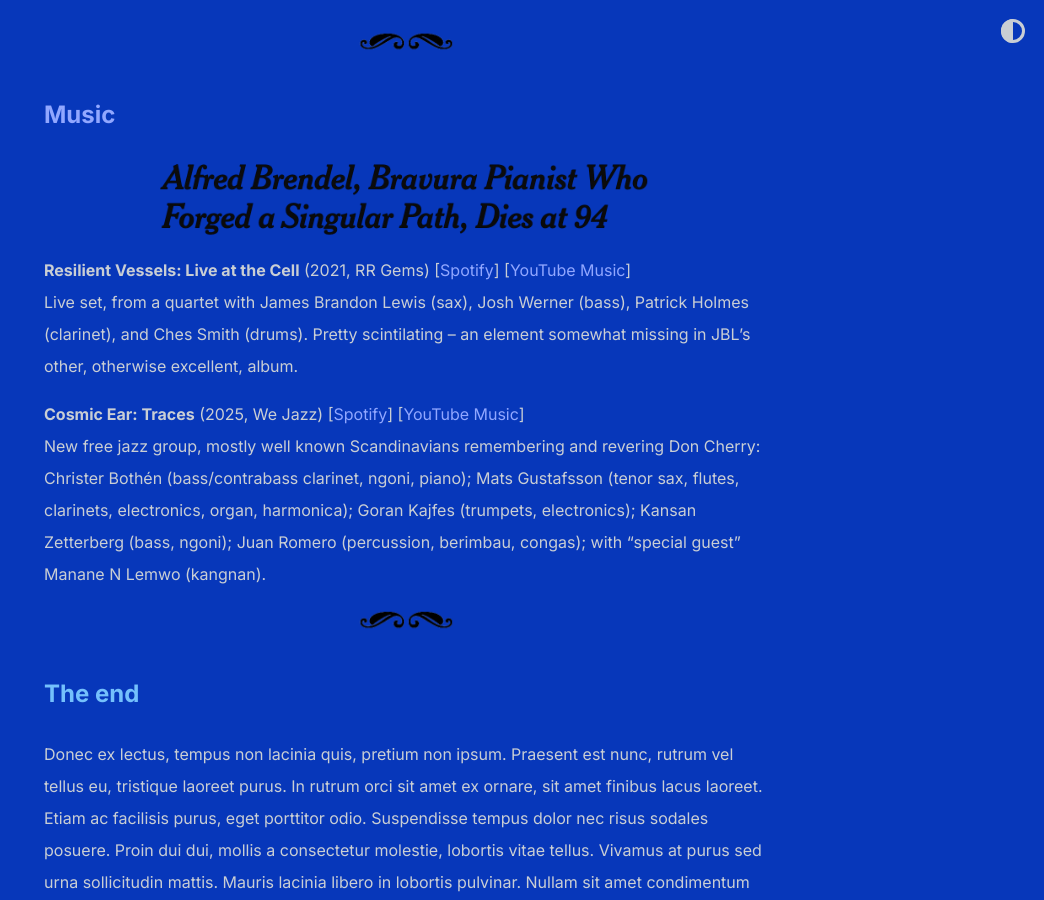
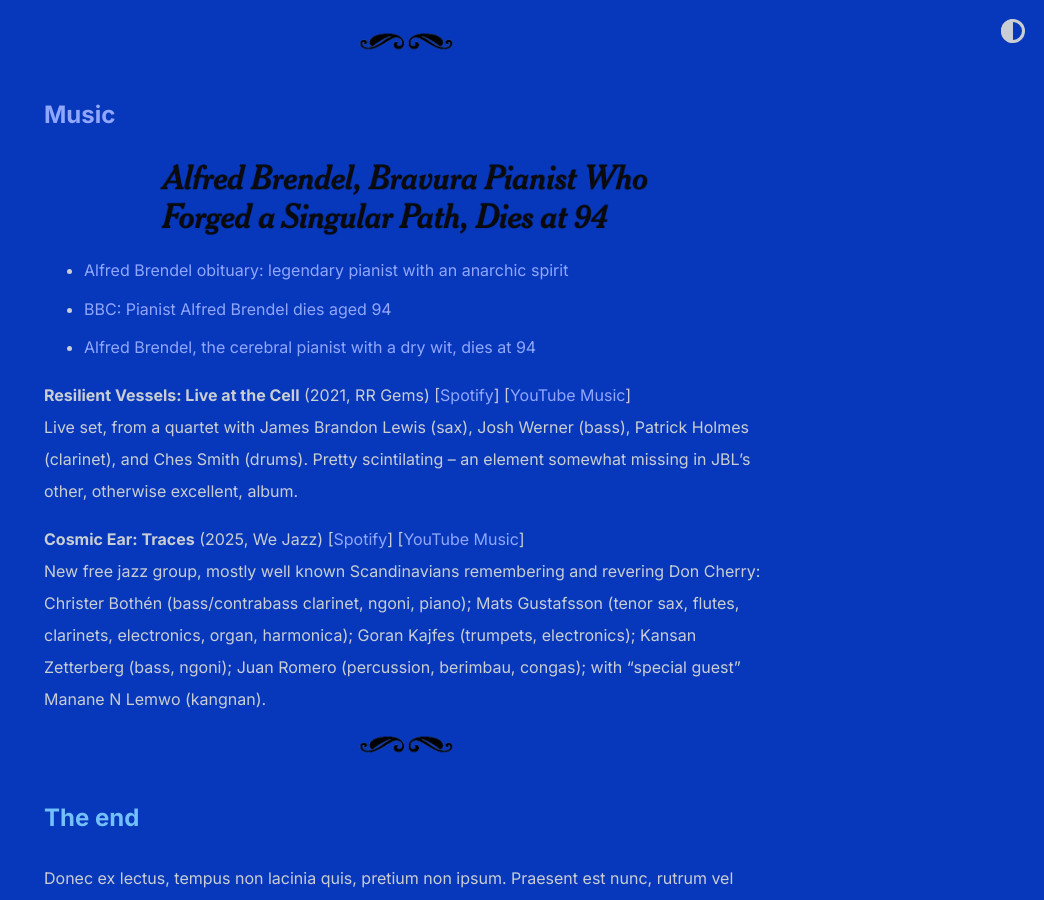
Before and after one commit to shihankanungo/shihankanungo.github.io, a Jekyll site: the page built from mop.md, in a window 1280 px wide and 900 px high, scrolled down 10157 px. Shown: the whole window, without its empty margins (236-1280 px from the left). Built offline with Jekyll 4.4.1, drawn with Linux system fonts in a browser that asks for light colours.

Commit message:
Update mop.md

```diff
--- a/mop.md
+++ b/mop.md
@@ -148,6 +148,10 @@ In this MOP test, I didn’t make any mistakes. However, I think that I might ha
 
 <img src="/images/brendel.png" width="500"/>
 
+- [Alfred Brendel obituary: legendary pianist with an anarchic spirit](https://www.thetimes.com/uk/obituaries/article/alfred-brendel-obituary-legendary-pianist-7rll6ln3z)
+- [BBC: Pianist Alfred Brendel dies aged 94](https://www.bbc.com/news/articles/cjmmmrl4mz7o)
+- [Alfred Brendel, the cerebral pianist with a dry wit, dies at 94](https://www.yourclassical.org/story/2025/06/17/npr-alfred-brendel-obituary)
+
 **Resilient Vessels: Live at the Cell** (2021, RR Gems) \[[Spotify](https://open.spotify.com/album/2X8jItn6ZOL8UjbsA2rWJQ?si=7r8AiRu5TQiKuDrXvlJJnA)\] \[[YouTube Music](https://music.youtube.com/playlist?list=OLAK5uy_muxnFcXW9egcyb0arjnleV3IhC9fEzBfk&si=IhTF6TMUORi8E5qO)\] <br>  Live set, from a quartet with James Brandon Lewis (sax), Josh Werner (bass), Patrick Holmes (clarinet), and Ches Smith (drums). Pretty scintilating -- an element somewhat missing in JBL's other, otherwise excellent, album.
 
 **Cosmic Ear: Traces** (2025, We Jazz) \[[Spotify](https://open.spotify.com/album/5w9BePfYZwwK2aaXq3HnJt?si=VkKfQ_4zRbyjpuH4Fodwpw)\] \[[YouTube Music](https://music.youtube.com/playlist?list=OLAK5uy_mfbGTqJGsu1ETmAzqncoR99Li1xZX1Gwc&si=rv3Is-8Qstax6J2c)\] <br> New free jazz group, mostly well known Scandinavians remembering and revering Don Cherry: Christer Bothén (bass/contrabass clarinet, ngoni, piano); Mats Gustafsson (tenor sax, flutes, clarinets, electronics, organ, harmonica); Goran Kajfes (trumpets, electronics); Kansan Zetterberg (bass, ngoni); Juan Romero (percussion, berimbau, congas); with "special guest" Manane N Lemwo (kangnan).
```
